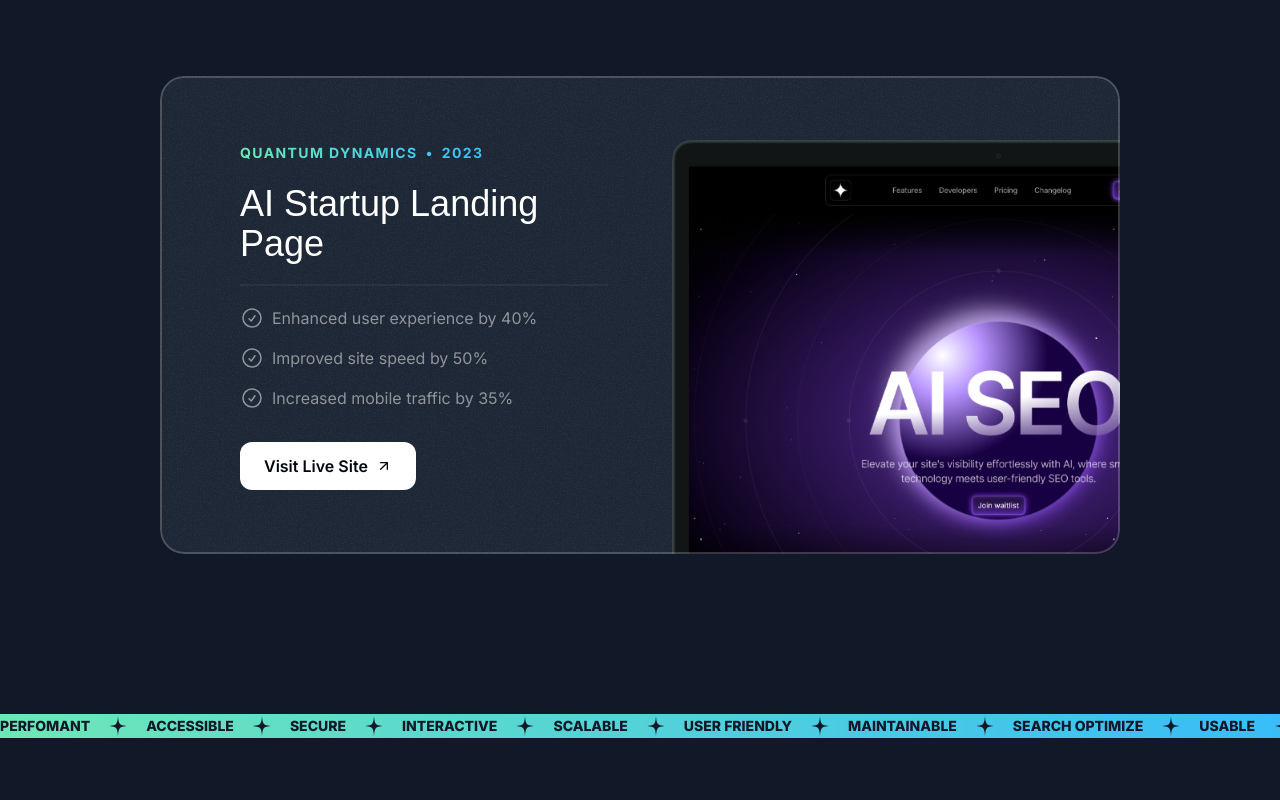
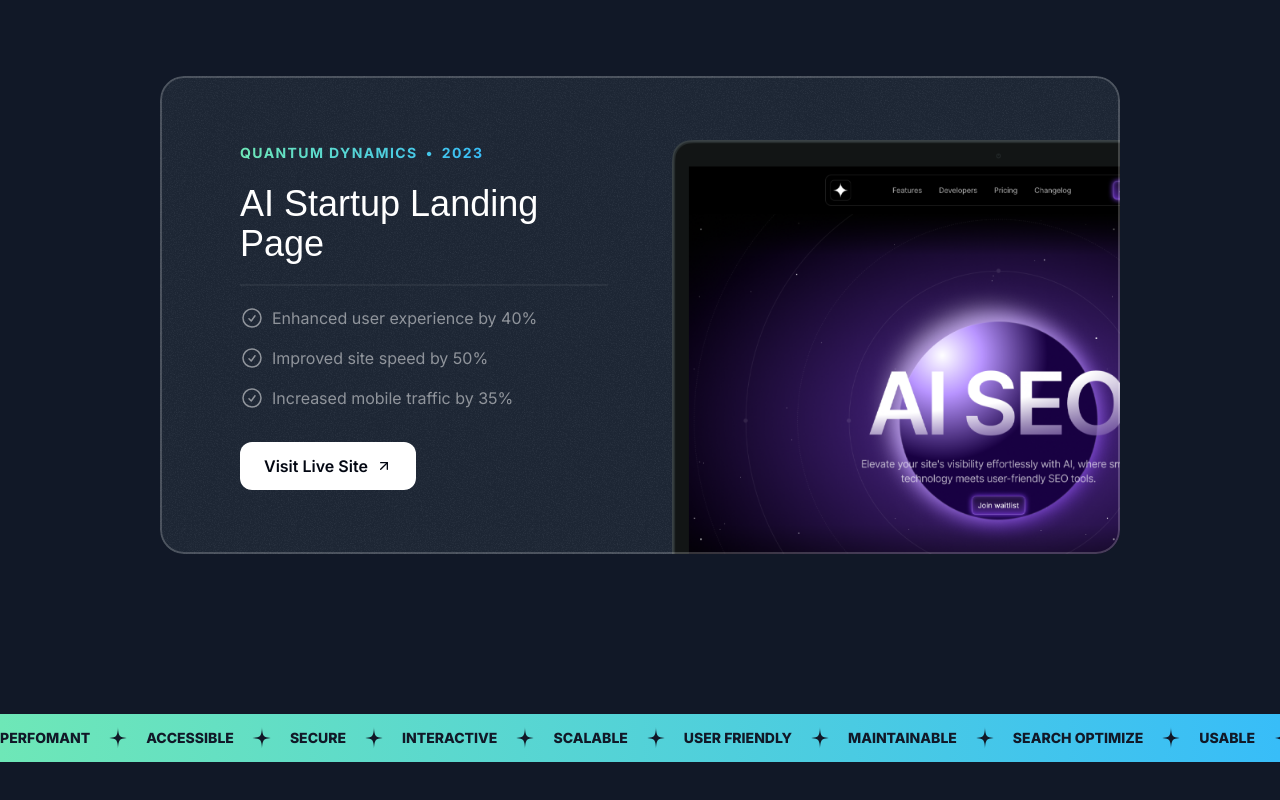
Before and after one commit to MorhafGhziel/frontend-tribe-portofolio, a Next.js app: page / in a window 1280 px wide. Shown: the part 2306-3106 px from the top of the page. Built offline with nearby package versions, Linux system fonts and the light colour scheme; a web font is replaced by a local one.

Commit message:
added padding top n bottom to the words

```diff
--- a/src/sections/Tape.tsx
+++ b/src/sections/Tape.tsx
@@ -18,7 +18,7 @@ export const TapeSection = () => {
     <div className="py-16">
       <div className="bg-gradient-to-r from-emerald-300 to-sky-400 overflow-x-clip">
         <div className="flex">
-          <div className="flex flex-none gap-4">
+          <div className="flex flex-none gap-4 py-3">
             {words.map((word) => (
               <div key={word} className="inline-flex gap-4 items-center">
                 <span className="text-gray-900 uppercase font-extrabold text-sm">
```
